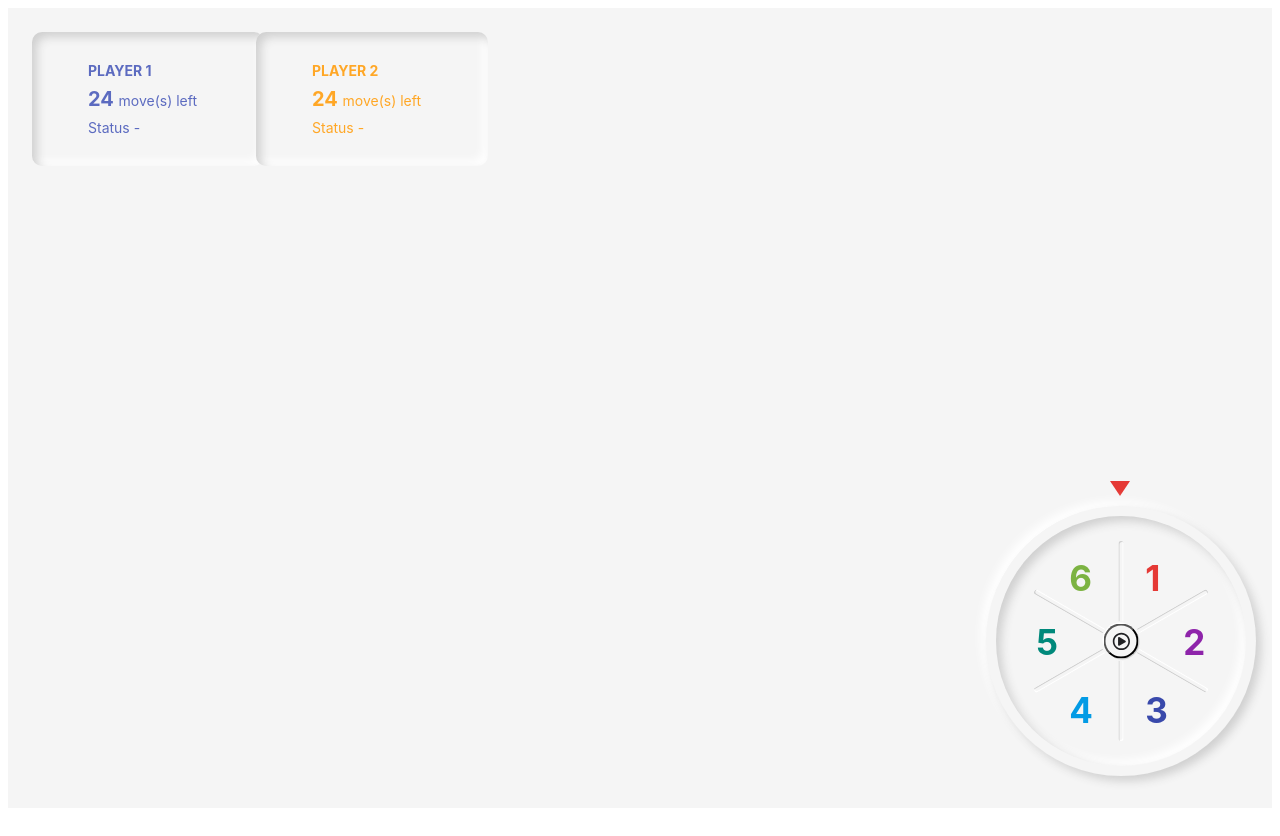
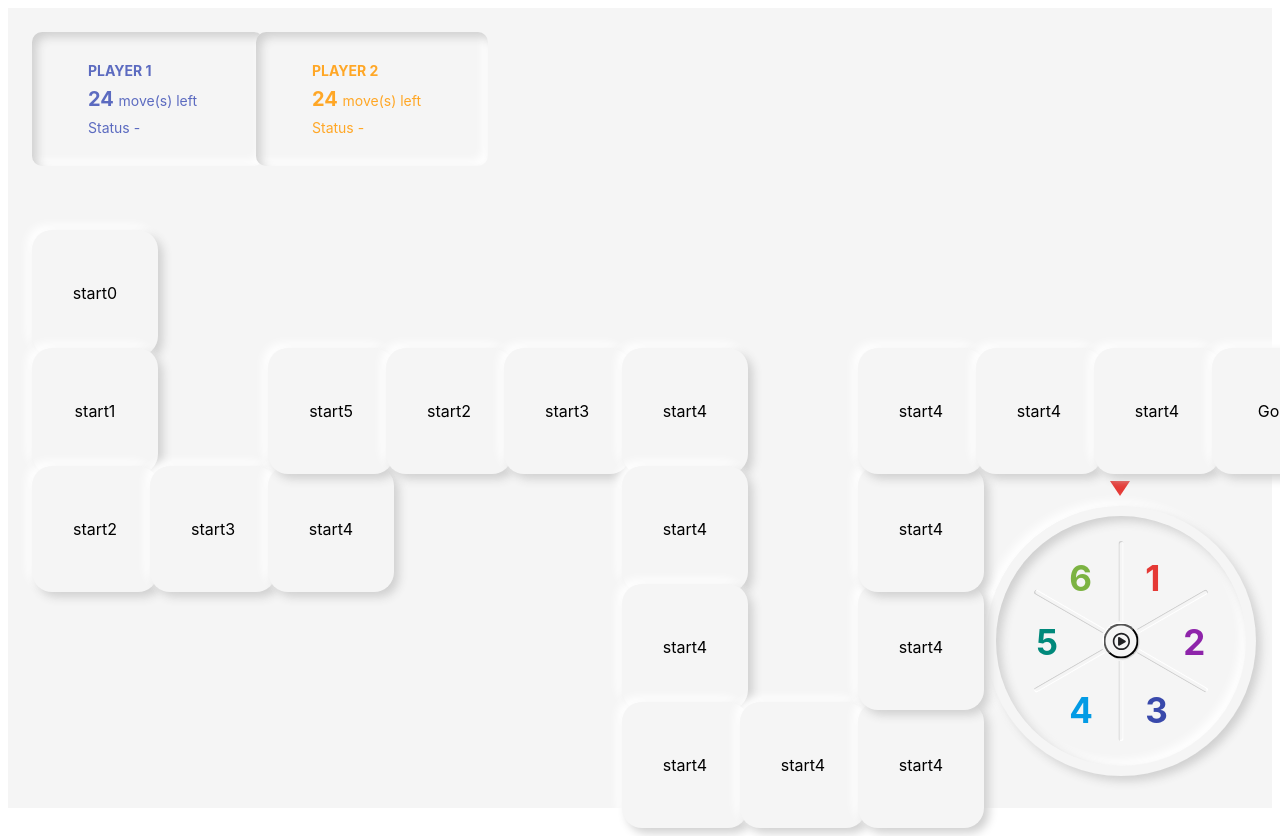
Before and after one commit to Ryoto-kubo/board-game, a Next.js app: page /board-game in a window 1280 px wide. Shown: the top 836 px of the page. Built offline with nearby package versions, Linux system fonts and the light colour scheme.

Commit message:
Create map route

```diff
--- a/package.json
+++ b/package.json
@@ -10,11 +10,13 @@
     "@fortawesome/fontawesome-svg-core": "^1.2.36",
     "@fortawesome/free-regular-svg-icons": "^5.15.4",
     "@fortawesome/react-fontawesome": "^0.1.16",
+    "@types/uuid": "^8.3.1",
     "next": "latest",
     "react": "^17.0.2",
     "react-dom": "^17.0.2",
     "ress": "^4.0.0",
-    "sass": "^1.43.3"
+    "sass": "^1.43.3",
+    "uuid": "^8.3.2"
   },
   "devDependencies": {
     "@types/node": "^12.12.21",
--- /dev/null
+++ b/src/components/pages/board-game/MapRoute.tsx
@@ -0,0 +1,26 @@
+import { Tile } from "@/components/ui/Tile";
+import { userMapRoute } from "@/customHooks/useMapRoute";
+import MapRouteStyle from "@/styles/components/pages/board-game/MapRoute.module.scss";
+import { v4 as uuidv4 } from "uuid";
+
+export const MapRoute = () => {
+  const { mappingPositionForEach } = userMapRoute();
+  const tileList = mappingPositionForEach();
+
+  return (
+    <div className={MapRouteStyle.root}>
+      {tileList.map((el) => (
+        <div
+          key={uuidv4()}
+          style={{
+            position: "absolute",
+            top: el.positionY,
+            left: el.positionX,
+          }}
+        >
+          <Tile label={el.label} nextTile={el.nextTile} />
+        </div>
+      ))}
+    </div>
+  );
+};
--- a/src/components/ui/Squre.tsx
+++ /dev/null
@@ -1,3 +0,0 @@
-export const Squre = () => {
-  return <div></div>;
-};
--- /dev/null
+++ b/src/components/ui/Tile.tsx
@@ -0,0 +1,15 @@
+import TileStyle from "@/styles/components/ui/Tile.module.scss";
+
+type Props = {
+  id?: string;
+  label: string;
+  nextTile: "top" | "bottom" | "right" | "";
+};
+
+export const Tile = ({ id, label, nextTile }: Props) => {
+  return (
+    <div id={id} className={`${TileStyle.tile} ${TileStyle[nextTile]}`}>
+      <div className={TileStyle.labelWrapper}>{label}</div>
+    </div>
+  );
+};
--- /dev/null
+++ b/src/customHooks/useMapRoute.tsx
@@ -0,0 +1,197 @@
+export const userMapRoute = () => {
+  type TileListType = {
+    label: string;
+    nextTile: "top" | "bottom" | "right" | "";
+    positionY: number;
+    positionX: number;
+  }[];
+
+  let currentTilePositionY = 0;
+  let currentTilePositionX = 0;
+
+  const BASE_TILE_SIZE = 110;
+  const BASE_MARGIN_SIZE = 8;
+  const tileList: TileListType = [
+    {
+      label: "start0",
+      nextTile: "bottom",
+      positionY: 110,
+      positionX: 0,
+    },
+    {
+      label: "start1",
+      nextTile: "bottom",
+      positionY: 110,
+      positionX: 0,
+    },
+    {
+      label: "start2",
+      nextTile: "right",
+      positionY: 110,
+      positionX: 0,
+    },
+    {
+      label: "start3",
+      nextTile: "right",
+      positionY: 110,
+      positionX: 0,
+    },
+    {
+      label: "start4",
+      nextTile: "top",
+      positionY: 110,
+      positionX: 0,
+    },
+    {
+      label: "start5",
+      nextTile: "right",
+      positionY: 110,
+      positionX: 0,
+    },
+    {
+      label: "start2",
+      nextTile: "right",
+      positionY: 110,
+      positionX: 0,
+    },
+    {
+      label: "start3",
+      nextTile: "right",
+      positionY: 110,
+      positionX: 0,
+    },
+    {
+      label: "start4",
+      nextTile: "bottom",
+      positionY: 110,
+      positionX: 0,
+    },
+    {
+      label: "start4",
+      nextTile: "bottom",
+      positionY: 110,
+      positionX: 0,
+    },
+    {
+      label: "start4",
+      nextTile: "bottom",
+      positionY: 110,
+      positionX: 0,
+    },
+    {
+      label: "start4",
+      nextTile: "right",
+      positionY: 110,
+      positionX: 0,
+    },
+    {
+      label: "start4",
+      nextTile: "right",
+      positionY: 110,
+      positionX: 0,
+    },
+    {
+      label: "start4",
+      nextTile: "top",
+      positionY: 110,
+      positionX: 0,
+    },
+    {
+      label: "start4",
+      nextTile: "top",
+      positionY: 110,
+      positionX: 0,
+    },
+    {
+      label: "start4",
+      nextTile: "top",
+      positionY: 110,
+      positionX: 0,
+    },
+    {
+      label: "start4",
+      nextTile: "right",
+      positionY: 110,
+      positionX: 0,
+    },
+    {
+      label: "start4",
+      nextTile: "right",
+      positionY: 110,
+      positionX: 0,
+    },
+    {
+      label: "start4",
+      nextTile: "right",
+      positionY: 110,
+      positionX: 0,
+    },
+    {
+      label: "Goal",
+      nextTile: "",
+      positionY: 110,
+      positionX: 0,
+    },
+  ];
+
+  const calcPositionY = (nextTile: string, currentTilePositionY: number) => {
+    if (nextTile === "right") {
+      return {
+        positionY: currentTilePositionY,
+        updateCurrentTilePositionY: currentTilePositionY,
+      };
+    } else if (nextTile === "top") {
+      return {
+        positionY: currentTilePositionY,
+        updateCurrentTilePositionY:
+          currentTilePositionY - BASE_TILE_SIZE - BASE_MARGIN_SIZE,
+      };
+    } else {
+      return {
+        positionY: currentTilePositionY,
+        updateCurrentTilePositionY:
+          currentTilePositionY + BASE_TILE_SIZE + BASE_MARGIN_SIZE,
+      };
+    }
+  };
+
+  const calcPositionX = (nextTile: string, currentTilePositionX: number) => {
+    if (nextTile === "bottom") {
+      return {
+        positionX: currentTilePositionX,
+        updateCurrentTilePositionX: currentTilePositionX,
+      };
+    } else if (nextTile === "top") {
+      return {
+        positionX: currentTilePositionX,
+        updateCurrentTilePositionX: currentTilePositionX,
+      };
+    } else {
+      return {
+        positionX: currentTilePositionX,
+        updateCurrentTilePositionX:
+          currentTilePositionX + BASE_TILE_SIZE + BASE_MARGIN_SIZE,
+      };
+    }
+  };
+
+  const mappingPositionForEach = () => {
+    tileList.forEach((item) => {
+      const { positionY, updateCurrentTilePositionY } = calcPositionY(
+        item.nextTile,
+        currentTilePositionY
+      );
+      const { positionX, updateCurrentTilePositionX } = calcPositionX(
+        item.nextTile,
+        currentTilePositionX
+      );
+      item.positionY = positionY;
+      item.positionX = positionX;
+      currentTilePositionY = updateCurrentTilePositionY;
+      currentTilePositionX = updateCurrentTilePositionX;
+    });
+    return tileList;
+  };
+
+  return { mappingPositionForEach };
+};
--- a/src/pages/board-game/index.tsx
+++ b/src/pages/board-game/index.tsx
@@ -1,13 +1,18 @@
 import { BoardGameContainer } from "@/components/common/containers/board-game";
+import { MapRoute } from "@/components/pages/board-game/MapRoute";
 import { Roulette } from "@/components/pages/board-game/Roulette";
 import { Score } from "@/components/pages/board-game/Score";
 import Layout from "@/layouts/standard";
+import BoardGameStyle from "@/styles/pages/board-game/style.module.scss";
 
 const IndexPage = () => (
   <Layout title="board-game | Next.js + TypeScript">
     <BoardGameContainer>
       <Score />
       <Roulette />
+      <div className={BoardGameStyle.mapRouteWrapper}>
+        <MapRoute />
+      </div>
     </BoardGameContainer>
   </Layout>
 );
--- /dev/null
+++ b/src/styles/components/pages/board-game/MapRoute.module.scss
@@ -0,0 +1,3 @@
+.root {
+  position: relative;
+}
--- /dev/null
+++ b/src/styles/components/ui/Tile.module.scss
@@ -0,0 +1,27 @@
+.tile {
+  position: relative;
+  width: 110px;
+  height: 110px;
+  padding: 8px;
+  border-radius: 20px;
+  background: var(--c-base-bg);
+  box-shadow: 5px 5px 10px var(--c-neumorphism-dark),
+    -5px -5px 10px var(--c-neumorphism-right);
+}
+
+.bottom {
+  margin-bottom: 8px;
+  margin-right: 8px;
+}
+
+.right {
+  margin-bottom: 8px;
+  margin-right: 8px;
+}
+
+.labelWrapper {
+  position: absolute;
+  top: 50%;
+  left: 50%;
+  transform: translate(-50%, -50%);
+}
--- /dev/null
+++ b/src/styles/pages/board-game/style.module.scss
@@ -0,0 +1,3 @@
+.mapRouteWrapper {
+  margin-top: 64px;
+}
```
Also changed, not shown: 2 other files (tests, documents, lock files or other folders).
